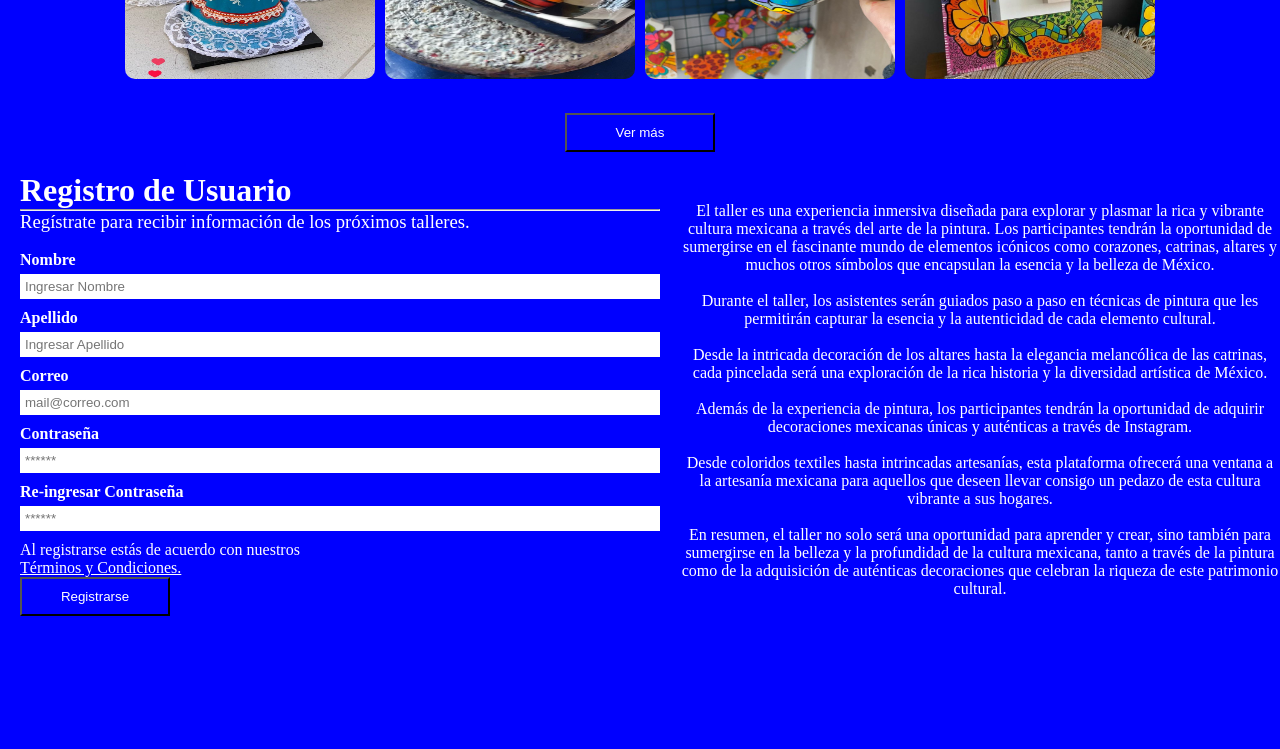
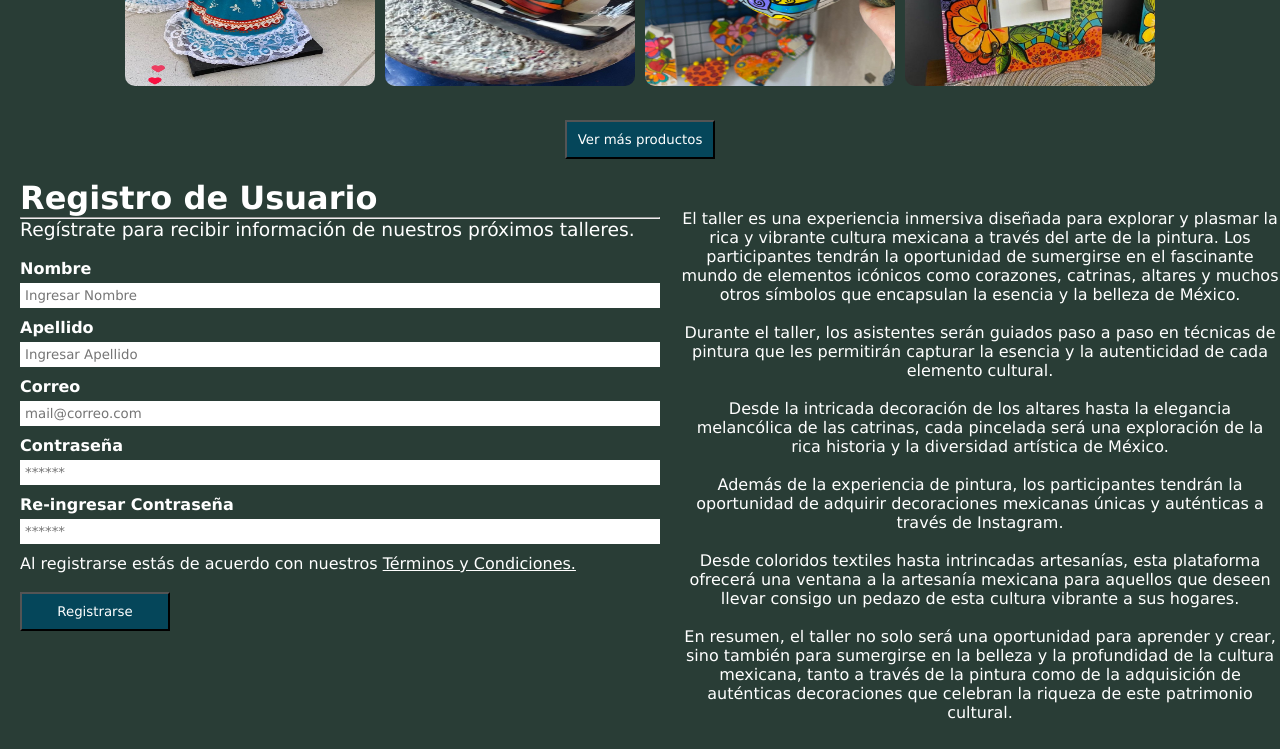
Before and after one commit to ASobrinoB/M3_PROY, a plain HTML site: page index.html in a window 1280 px wide. Shown: the part 870-1619 px from the top of the page. Drawn offline with Linux system fonts and the light colour scheme.

Commit message:
casi casi 3 terminando M3_PROY

```diff
--- a/estilos.css
+++ b/estilos.css
@@ -2,12 +2,14 @@
     padding: 0;
     margin: 0;
     box-sizing: border-box;
-    background-color: blue;
-    color: white
+    background-color: hsl(160, 20%, 20%);
+    color: white;
+    font-family: 'Lucida Sans', 'Lucida Sans Regular', 'Lucida Grande', 'Lucida Sans Unicode', Geneva, Verdana, sans-serif
 }
 
 .mainfont {
     font-family: 'Lucida Sans', 'Lucida Sans Regular', 'Lucida Grande', 'Lucida Sans Unicode', Geneva, Verdana, sans-serif
+}
 
 body {
     display: grid;
@@ -21,7 +23,7 @@ body {
 
 header {
     grid-area: header;
-    background-color: blue;
+    background-color: hsl(160 20% 20%);
     height: 50px;
     display: flex;
 }
@@ -46,7 +48,7 @@ header a {
 
 main {
     grid-area: main;
-    background-color: blue;
+    background-color: hsl(160 20% 20%);
     grid-template-rows: 100% 100% 100%;
 }
 
@@ -104,7 +106,7 @@ main {
 }
 
 #button-vermas{
-    background-color: blue;
+    background-color: rgb(5, 70, 90);
     color: white;
     display: flex;
     margin-top: auto;
@@ -128,7 +130,7 @@ main {
 }
 
 #RegistroUsuario {
-    background-color: blue;
+    background-color: hsl(160 20% 20%);
     height: 600px;
     list-style: none;
     padding: 20px;
@@ -145,7 +147,7 @@ input[type=password] {
 }
 
 button{
-    background-color: blue;
+    background-color: rgb(5, 70, 90);
     color: white;
     padding: 10px;
     width: 150px;
@@ -254,7 +256,7 @@ footer h3 {
     }
 
     button {
-        background-color: blue;
+        background-color: rgb(5, 70, 90);
         color: white;
         padding: 10px;
         width: 150px;
--- a/index.html
+++ b/index.html
@@ -27,8 +27,7 @@
               El taller ofrece una experiencia inmersiva de pintura<br>
               que explora la cultura mexicana a través de<br>
               símbolos icónicos como catrinas y altares,<br>
-              guiando a los participantes en técnicas para<br>
-              capturar su autenticidad.<br><br>
+              guiando a los participantes en técnicas para capturar su autenticidad.<br><br><br>
             </h1>
             <h2>Catálogo de nuestros productos</h2>
           </div>
@@ -50,7 +49,7 @@
       </section>
 
       <div>
-        <button id="button-vermas">Ver más</button>
+        <button id="button-vermas">Ver más productos</button>
       </div>
 
       <div class="adicional">
@@ -59,7 +58,7 @@
             <h1>Registro de Usuario</h1>
             <hr />
             <h3 style="font-weight: lighter">
-              Regístrate para recibir información de los próximos talleres.
+              Regístrate para recibir información de nuestros próximos talleres.
             </h3>
             <br />
 
@@ -85,8 +84,8 @@
             <label for="psw-repeat"><b>Re-ingresar Contraseña</b></label>
             <input type="password" placeholder="******" name="nombreusuario" />
             <p>
-              Al registrarse estás de acuerdo con nuestros<br>
-              <a href="#" style="color: white">Términos y Condiciones.<br></a>
+              Al registrarse estás de acuerdo con nuestros
+              <a href="#" style="color: white">Términos y Condiciones.<br><br></a>
             </p>
             <button>Registrarse</button>
           </div>
```
Also changed, not shown: images/UDD.png (added), 3 other files.
